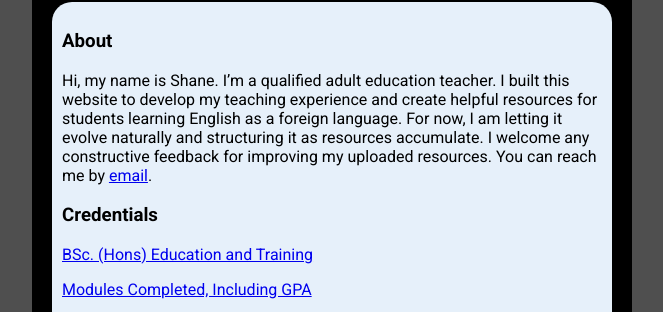
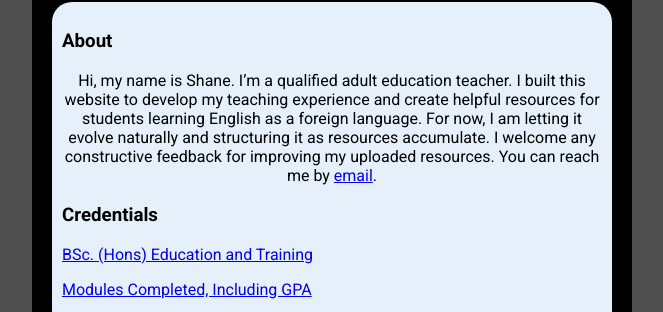
Before and after one commit to ELEARNTutor1/elearnonline, a plain HTML site: page index.html in a window 1280 px wide. Shown: the part 472-784 px from the top of the page, without its empty margins (308-971 px from the left). Drawn offline with Linux system fonts and the light colour scheme.

Commit message:
Update index.html

```diff
--- a/index.html
+++ b/index.html
@@ -68,6 +68,11 @@
 		      justify-content: center;        /* Center the content vertically (if needed) */
 		      text-align: center;             /* Center the text */
 	      }
+	      .centredText {
+		      margin: 0;
+		      padding: 0;
+		      text-align: center;
+	      }
 	      .teacherSect {
 		      margin: 0 0 5px 0;
 		      padding: 10px;
@@ -119,7 +124,7 @@
 			</div>
 			<div class="teacherSect">
 			<h3>About</h3>
-				<p>
+				<p class="centredText">
 					Hi, my name is Shane. I’m a qualified adult education teacher. I built this
 					website to develop my teaching experience and create helpful resources for
 					students learning English as a foreign language. For now, I am letting it
```
